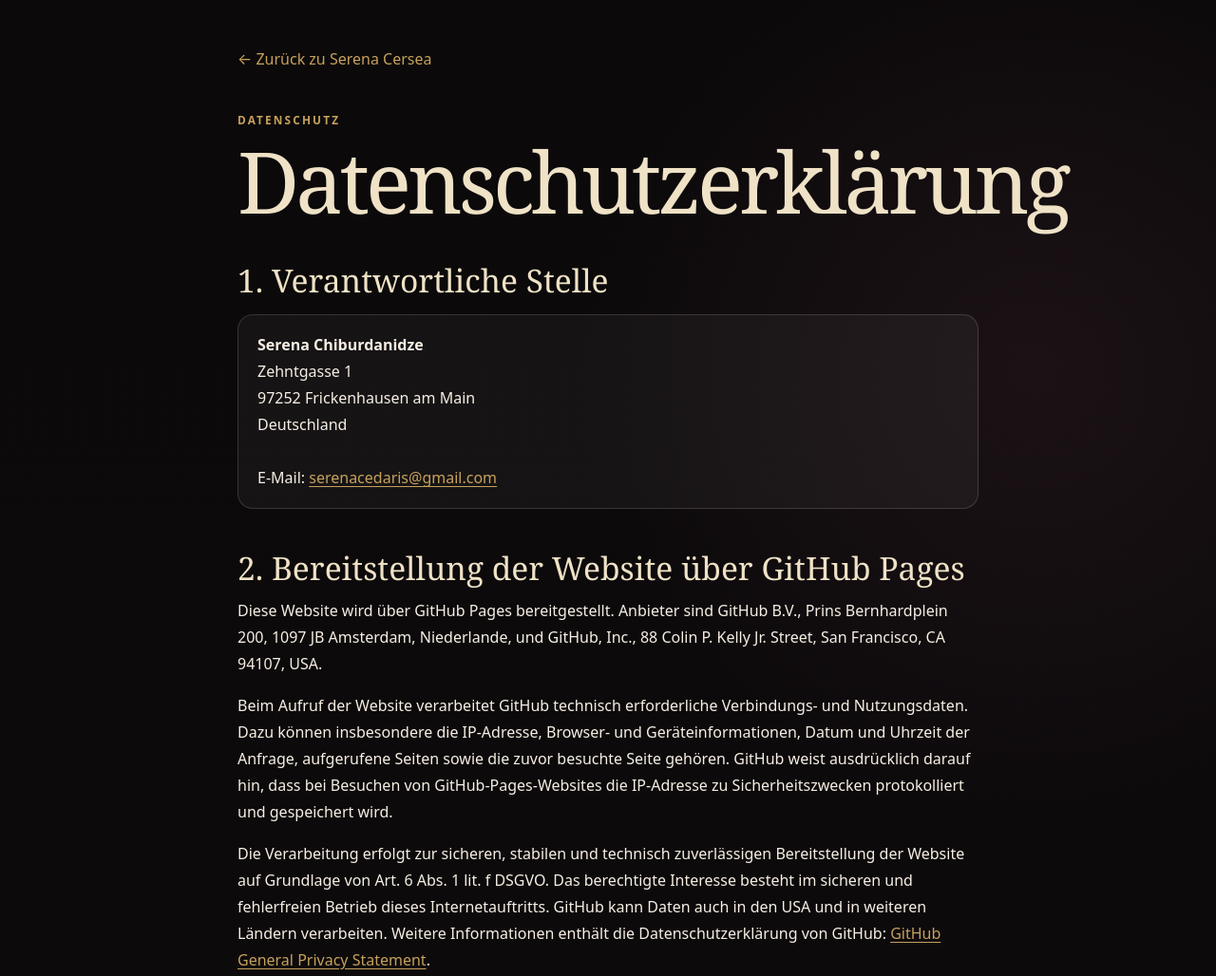
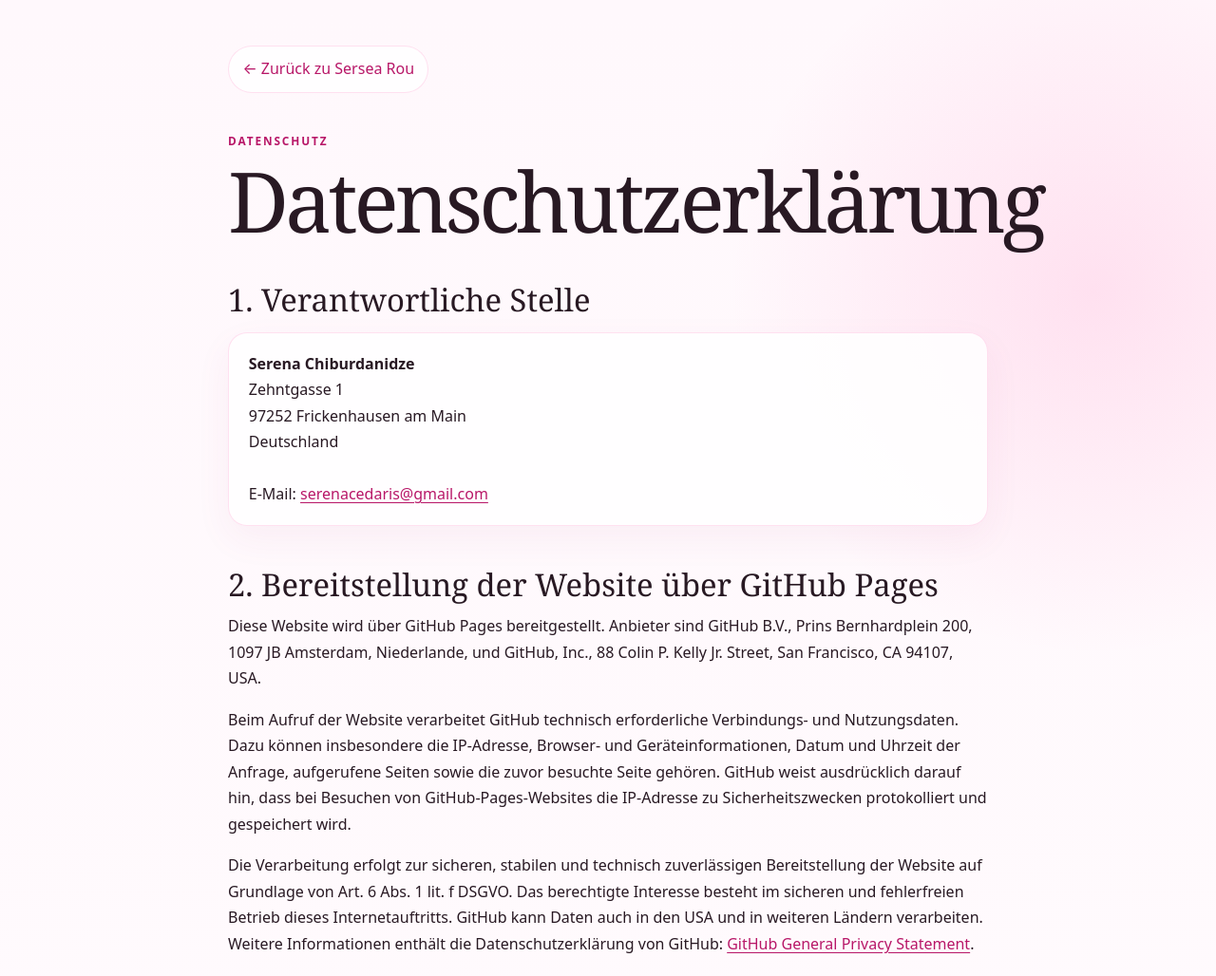
Before and after one commit to ShakoRou/serena-cersea-site, a plain HTML site: page privacy.html in a window 1280 px wide. Shown: the top 1028 px of the page at 95% size. Drawn offline with Linux system fonts and the light colour scheme.

Commit message:
Update privacy page for Sersea Rou

```diff
--- a/privacy.html
+++ b/privacy.html
@@ -4,73 +4,77 @@
   <meta charset="utf-8">
   <meta name="viewport" content="width=device-width, initial-scale=1">
   <meta name="robots" content="noindex, follow">
-  <meta name="description" content="Datenschutzerklärung der Website Serena Cersea.">
-  <title>Datenschutz — Serena Cersea</title>
+  <meta name="description" content="Datenschutzerklärung der Website Sersea Rou.">
+  <title>Datenschutz — Sersea Rou</title>
 
 <style>
   :root {
-    color-scheme: dark;
-    --bg: #0b090a;
-    --surface: rgba(255, 255, 255, 0.045);
-    --ivory: #f7efe4;
-    --papyrus: #efe2c6;
-    --gold: #c6a15b;
-    --muted: #b8aaa3;
-    --border: rgba(239, 226, 198, 0.16);
+    --pink: #ff4fa3;
+    --pink-deep: #b81768;
+    --pink-soft: #ffd9eb;
+    --pink-pale: #fff1f8;
+    --white: #ffffff;
+    --ink: #281923;
+    --muted: #806b77;
+    --border: rgba(255, 79, 163, 0.17);
   }
 
   * { box-sizing: border-box; }
 
   html {
     scroll-behavior: smooth;
-    background: var(--bg);
+    background: var(--pink-pale);
   }
 
   body {
     margin: 0;
     min-width: 320px;
-    color: var(--ivory);
+    color: var(--ink);
     background:
-      radial-gradient(circle at 85% 10%, rgba(101, 56, 72, 0.18), transparent 30rem),
-      linear-gradient(180deg, var(--bg), #100c0f 70%, var(--bg));
-    font-family: system-ui, -apple-system, BlinkMacSystemFont, "Segoe UI", Arial, sans-serif;
-    line-height: 1.75;
+      radial-gradient(circle at 90% 8%, rgba(255, 79, 163, 0.14), transparent 24rem),
+      linear-gradient(180deg, #fff8fc, #ffffff);
+    font-family: "DM Sans", system-ui, -apple-system, BlinkMacSystemFont, "Segoe UI", Arial, sans-serif;
+    line-height: 1.72;
   }
 
   main {
-    width: min(100% - 2rem, 780px);
+    width: min(100% - 2rem, 800px);
     margin: 0 auto;
     padding: 3rem 0 6rem;
   }
 
   a {
-    color: var(--gold);
+    color: var(--pink-deep);
     text-underline-offset: 0.2em;
   }
 
   .back {
     display: inline-flex;
     margin-bottom: 2.5rem;
+    padding: 0.65rem 0.9rem;
+    border: 1px solid var(--border);
+    border-radius: 999px;
+    background: rgba(255,255,255,.8);
     text-decoration: none;
   }
 
   h1, h2 {
-    font-family: Georgia, "Times New Roman", serif;
-    font-weight: 500;
+    font-family: "DM Serif Display", Georgia, "Times New Roman", serif;
+    font-weight: 400;
   }
 
   h1 {
     margin: 0 0 1rem;
-    color: var(--papyrus);
-    font-size: clamp(3rem, 9vw, 5.6rem);
+    color: var(--ink);
+    font-size: clamp(3rem, 9vw, 5.5rem);
     line-height: 0.95;
     letter-spacing: -0.045em;
   }
 
   h2 {
     margin: 2.7rem 0 0.7rem;
-    color: var(--papyrus);
-    font-size: clamp(1.55rem, 4vw, 2.1rem);
+    color: var(--ink);
+    font-size: clamp(1.55rem, 4vw, 2.05rem);
     line-height: 1.15;
   }
 
@@ -78,25 +82,24 @@
 
   address {
     margin: 1rem 0;
-    padding: 1.1rem 1.25rem;
+    padding: 1.15rem 1.3rem;
     border: 1px solid var(--border);
-    border-radius: 16px;
-    background: var(--surface);
+    border-radius: 20px;
+    background: rgba(255,255,255,.85);
+    box-shadow: 0 14px 38px rgba(173,46,112,.06);
     font-style: normal;
   }
 
   .eyebrow {
     margin: 0 0 0.7rem;
-    color: var(--gold);
+    color: var(--pink-deep);
     font-size: 0.74rem;
-    font-weight: 700;
-    letter-spacing: 0.18em;
+    font-weight: 800;
+    letter-spacing: 0.16em;
     text-transform: uppercase;
   }
 
-  .muted {
-    color: var(--muted);
-  }
+  .muted { color: var(--muted); }
 
   .updated {
     margin-top: 3.5rem;
@@ -106,19 +109,14 @@
     font-size: 0.9rem;
   }
 
-  ul {
-    padding-left: 1.25rem;
-  }
-
-  li + li {
-    margin-top: 0.45rem;
-  }
+  ul { padding-left: 1.25rem; }
+  li + li { margin-top: 0.45rem; }
 </style>
 
 </head>
 <body>
   <main>
-    <a class="back" href="index.html">← Zurück zu Serena Cersea</a>
+    <a class="back" href="index.html">← Zurück zu Sersea Rou</a>
 
     <p class="eyebrow">Datenschutz</p>
     <h1>Datenschutzerklärung</h1>
@@ -159,7 +157,7 @@
     <h2>3. Google Fonts</h2>
     <p>
       Für die einheitliche und hochwertige Darstellung der Schriftarten lädt diese
-      Website die Schriftarten „Cormorant Garamond“ und „Manrope“ über Google Fonts.
+      Website die Schriftarten „DM Serif Display“ und „DM Sans“ über Google Fonts.
       Beim Aufruf der Website stellt der Browser hierfür eine Verbindung zu Servern
       von Google her. Dabei können insbesondere die IP-Adresse sowie technische
       Browser- und Geräteinformationen an Google übermittelt werden.
@@ -194,7 +192,7 @@
     <h2>5. Externe Links und soziale Netzwerke</h2>
     <p>
       Diese Website enthält Links zu externen sozialen Netzwerken und
-      Nachrichtendiensten, insbesondere Instagram, Facebook, X, TikTok, Telegram,
+      Nachrichtendiensten, insbesondere Instagram, X, TikTok, Telegram,
       Signal und WhatsApp. Beim bloßen Besuch dieser Website werden durch diese Links
       keine Daten an die jeweiligen Dienste übertragen. Eine Verbindung wird erst
       hergestellt, wenn Sie einen Link aktiv anklicken. Ab diesem Zeitpunkt gelten
@@ -277,7 +275,7 @@
       eingesetzten Dienste oder die rechtlichen Anforderungen ändern.
     </p>
 
-    <p class="updated">Stand: 28. Juli 2026</p>
+    <p class="updated">Stand: 3. Oktober 2026</p>
   </main>
 </body>
 </html>
```
